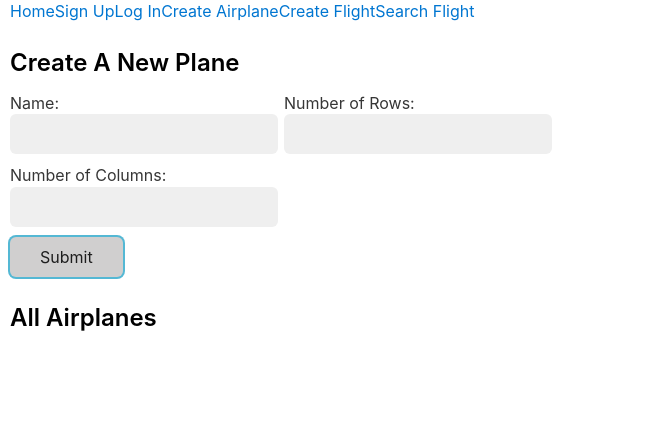
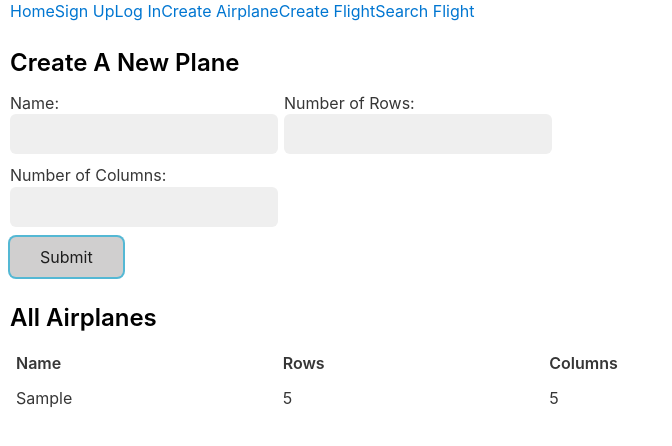
Before and after one commit to joshpanebianco/jubilant-umbrella, a React (Create React App) app: page /airplanes in a window 1280 px wide. Both pictures are taken after typing "Sample", "5", "5" into the empty fields and a click on the input "Submit". Shown: the top 446 px of the page, without its empty margins (0-672 px from the left). Built offline with nearby package versions, Linux system fonts and the light colour scheme.

Commit message:
Added AirplanesGallery to showcase all airplanes in database

```diff
--- a/src/components/Airplanes.js
+++ b/src/components/Airplanes.js
@@ -75,7 +75,7 @@ class Airplanes extends Component {
           </label>
           <input type="submit" value="Submit" />
         </form>
-        <AirplanesGallery />
+        <AirplanesGallery flights={this.state.flights}/>
       </div>
     );
   };
--- a/src/components/AirplanesGallery.js
+++ b/src/components/AirplanesGallery.js
@@ -5,6 +5,20 @@ class AirplanesGallery extends Component {
     return (
       <div>
         <h2>All Airplanes</h2>
+        <table>
+          <tr>
+            <th>Name</th>
+            <th>Rows</th>
+            <th>Columns</th>
+          </tr>
+          {this.props.flights.map( (flight) =>
+              <tr key={flight.name}>
+                <td>{flight.name}</td>
+                <td>{flight.rows}</td>
+                <td>{flight.cols}</td>
+              </tr>
+          )}
+        </table>
       </div>
     );
   };
```
